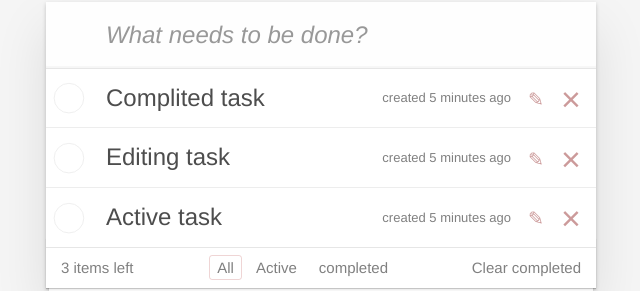
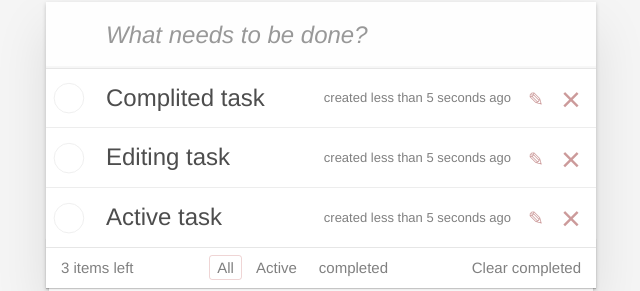
Before and after one commit to UGLIPLASTIK/TODO, a React (Vite) app in the folder todo/: page / in a window 1280 px wide. Shown: the part 128-419 px from the top of the page, without its empty margins (319-959 px from the left). Built offline with nearby package versions, Linux system fonts and the light colour scheme.

Commit message:
почти готово

```diff
--- a/todo/package.json
+++ b/todo/package.json
@@ -10,6 +10,7 @@
     "preview": "vite preview"
   },
   "dependencies": {
+    "date-fns": "^4.1.0",
     "prop-types": "^15.8.1",
     "react": "^18.3.1",
     "react-dom": "^18.3.1"
@@ -19,11 +20,14 @@
     "@types/react": "^18.3.12",
     "@types/react-dom": "^18.3.1",
     "@vitejs/plugin-react": "^4.3.4",
-    "eslint": "^9.15.0",
+    "eslint": "^9.17.0",
+    "eslint-config-prettier": "^9.1.0",
+    "eslint-plugin-prettier": "^5.2.1",
     "eslint-plugin-react": "^7.37.2",
     "eslint-plugin-react-hooks": "^5.0.0",
     "eslint-plugin-react-refresh": "^0.4.14",
     "globals": "^15.12.0",
+    "prettier": "^3.4.2",
     "vite": "^6.0.1"
   }
 }
--- a/todo/src/components/app/App.jsx
+++ b/todo/src/components/app/App.jsx
@@ -1,4 +1,4 @@
-import './App.css'
+import './App.css';
 import NewTaskForm from '../new-task-form';
 import TaskList from '../task-list';
 import Footer from '../footer';
@@ -6,71 +6,96 @@ import TasksFilter from '../task-filter';
 import { useState } from 'react';
 
 function App() {
-
   const testTodos = [
     {
       text: 'Complited task',
-      time: null,
+      time: new Date(),
       status: 'active',
       id: 1,
     },
     {
       text: 'Editing task',
-      time: null,
+      time: new Date(),
       status: 'active',
       id: 2,
     },
     {
       text: 'Active task',
-      time: null,
+      time: new Date(),
       status: 'active',
       id: 3,
-    }
-  ]
+    },
+  ];
 
   const [data, setData] = useState(testTodos);
+  const [filter, setFilter] = useState(false);
+  const [filteredData, setFilteredData] = useState([]);
 
   const handlerToogle = (id) => {
-    const updatedTodos = data.map(todo =>
-    todo.id === id ? { ...todo, status: todo.status === 'active' ? 'completed' : 'active' } : todo
+    const updatedTodos = data.map((todo) =>
+      todo.id === id
+        ? { ...todo, status: todo.status === 'active' ? 'completed' : 'active' }
+        : todo,
     );
     setData(updatedTodos);
-  }
+  };
 
   const addTask = (e) => {
     e.preventDefault();
     const formData = new FormData(e.target);
+    if (!formData.get('task')) return alert('Please, add the task');
     const task = {
       text: formData.get('task'),
-      time: null,
+      time: new Date(),
       status: 'active',
       id: Date.now(),
-    }
-    e.target.reset()
-    const newData = [ ...data, task]
-    setData(newData)
-  }
+    };
+    e.target.reset();
+    const newData = [...data, task];
+    setData(newData);
+  };
 
   const removeTask = (id) => {
-    console.log(id);
-    const updateData = data.filter(task => task.id != id)
-    setData(updateData)
-  }
+    const updateData = data.filter((task) => task.id != id);
+    setData(updateData);
+  };
 
+  const clearList = () => {
+    const newState = data.filter((task) => task.status != 'completed');
+    setData(newState);
+  };
+
+  const filterTasks = (e) => {
+    let filterButtons = [...e.currentTarget.childNodes];
+    filterButtons = filterButtons.map((el) => {
+      return el.firstElementChild;
+    });
+    for (let btn of filterButtons) {
+      btn.classList.remove('selected');
+    }
+    e.target.classList.add('selected');
+    const filterStatus = e.target.textContent.toLowerCase();
+    setFilter(filterStatus === 'all' ? false : filterStatus);
+    setFilteredData(data.filter((task) => task.status === filterStatus));
+  };
+
+  const countValue = data.filter((task) => task.status === 'active');
   return (
-    <section className='todoapp'>
+    <section className="todoapp">
       <h1>todos</h1>
-      <NewTaskForm addTask={addTask}/>
-      <section className='main'>
-        <TaskList todos={data}
-                  handlerToogle={handlerToogle}
-                  removeTaskFunc={removeTask}/>
-        <Footer count={data.length}>
-          <TasksFilter/>
+      <NewTaskForm addTask={addTask} />
+      <section className="main">
+        <TaskList
+          todos={filter ? filteredData : data}
+          handlerToogle={handlerToogle}
+          removeTaskFunc={removeTask}
+        />
+        <Footer count={countValue.length} clearFunc={clearList}>
+          <TasksFilter filterFunc={filterTasks} />
         </Footer>
       </section>
     </section>
-  )
+  );
 }
 
-export default App
+export default App;
--- a/todo/src/components/footer/footer.jsx
+++ b/todo/src/components/footer/footer.jsx
@@ -1,18 +1,21 @@
-import { number ,element } from 'prop-types';
+import { number, element, func } from 'prop-types';
 
-const Footer = ({ children, count }) => {
+const Footer = ({ children, count = 0, clearFunc }) => {
   return (
     <footer className="footer">
       <span className="todo-count">{count} items left</span>
-      { children }
-      <button className="clear-completed">Clear completed</button>
+      {children}
+      <button className="clear-completed" onClick={clearFunc}>
+        Clear completed
+      </button>
     </footer>
-  )
-}
+  );
+};
 
 Footer.propTypes = {
   count: number,
-  children: element,
+  children: element.isRequired,
+  clearFunc: func.isRequired,
 };
 
 export default Footer;
--- a/todo/src/components/list-item/list-item.jsx
+++ b/todo/src/components/list-item/list-item.jsx
@@ -1,27 +1,45 @@
 import { object, func } from 'prop-types';
+import { formatDistanceToNow } from 'date-fns';
+import { useState, useEffect } from 'react';
 
 const ListItem = ({ todo, toggleCheckbox, removeTaskFunc }) => {
+  const [createdTime, setCreatedTime] = useState(
+    formatDistanceToNow(todo.time, { includeSeconds: true }),
+  );
+
+  useEffect(() => {
+    const intervalId = setInterval(() => {
+      setCreatedTime(formatDistanceToNow(todo.time, { includeSeconds: true }));
+    }, 2000);
+    return () => {
+      clearInterval(intervalId);
+    };
+  });
 
   return (
     <li className={todo.status}>
-      <div className='view'>
-        <input onChange={toggleCheckbox} type='checkbox' className='toggle'/>
+      <div className="view">
+        <input onChange={toggleCheckbox} type="checkbox" className="toggle" />
         <label>
-          <span className='description'>{todo.text}</span>
-          <span className='created'>created 5 minutes ago</span>
+          <span className="description">{todo.text}</span>
+          <span className="created">
+            {todo.time
+              ? `created ${createdTime} ago`
+              : 'time of creation unknown'}
+          </span>
         </label>
-        <button className='icon icon-edit'></button>
-        <button onClick={removeTaskFunc} className='icon icon-destroy'></button>
+        <button className="icon icon-edit"></button>
+        <button onClick={removeTaskFunc} className="icon icon-destroy"></button>
       </div>
       {/* <input type='text' className='edit' value={todo.text}/> */}
     </li>
-  )
-}
+  );
+};
 
 ListItem.propTypes = {
   todo: object,
   toggleCheckbox: func,
   removeTaskFunc: func,
-}
+};
 
-export default ListItem
+export default ListItem;
--- a/todo/src/components/new-task-form/new-task-form.jsx
+++ b/todo/src/components/new-task-form/new-task-form.jsx
@@ -1,16 +1,20 @@
-import { func } from "prop-types"
+import { func } from 'prop-types';
 
 const NewTaskForm = ({ addTask }) => {
-
   return (
     <form onSubmit={addTask}>
-      <input type="text" name="task" className="new-todo" placeholder="What needs to be done?"/>
+      <input
+        type="text"
+        name="task"
+        className="new-todo"
+        placeholder="What needs to be done?"
+      />
     </form>
-  )
-}
+  );
+};
 
 NewTaskForm.propTypes = {
-  addTask: func,
-}
+  addTask: func.isRequired,
+};
 
-export default NewTaskForm
+export default NewTaskForm;
--- a/todo/src/components/task-filter/task-filter.jsx
+++ b/todo/src/components/task-filter/task-filter.jsx
@@ -1,11 +1,23 @@
-const TasksFilter = () => {
+import { func } from 'prop-types';
+
+const TasksFilter = ({ filterFunc }) => {
   return (
-    <ul className='filters'>
-      <li><button className='selected'>All</button></li>
-      <li><button>Active</button></li>
-      <li><button>completed</button></li>
+    <ul className="filters" onClick={filterFunc}>
+      <li>
+        <button className="selected">All</button>
+      </li>
+      <li>
+        <button>Active</button>
+      </li>
+      <li>
+        <button>completed</button>
+      </li>
     </ul>
-  )
-}
+  );
+};
+
+TasksFilter.propTypes = {
+  filterFunc: func.isRequired,
+};
 
 export default TasksFilter;
--- a/todo/src/components/task-list/task-list.jsx
+++ b/todo/src/components/task-list/task-list.jsx
@@ -1,24 +1,27 @@
 import { arrayOf, object, func } from 'prop-types';
 import ListItem from '../list-item';
 
-const TaskList = ({ todos, handlerToogle, removeTaskFunc }) => {
-
+const TaskList = ({ todos = [], handlerToogle, removeTaskFunc }) => {
   return (
-    <ul className='todo-list'>
+    <ul className="todo-list">
       {todos.map((item) => {
-        return <ListItem key={item.id}
-                         todo={item}
-                         toggleCheckbox={() => handlerToogle(item.id)}
-                         removeTaskFunc={() => removeTaskFunc(item.id)}/>
+        return (
+          <ListItem
+            key={item.id}
+            todo={item}
+            toggleCheckbox={() => handlerToogle(item.id)}
+            removeTaskFunc={() => removeTaskFunc(item.id)}
+          />
+        );
       })}
     </ul>
-  )
-}
+  );
+};
 
 TaskList.propTypes = {
   todos: arrayOf(object),
-  handlerToogle: func,
-  removeTaskFunc: func,
+  handlerToogle: func.isRequired,
+  removeTaskFunc: func.isRequired,
 };
 
 export default TaskList;
```
Also changed, not shown: 2 other files (tests, documents, lock files or other folders).
